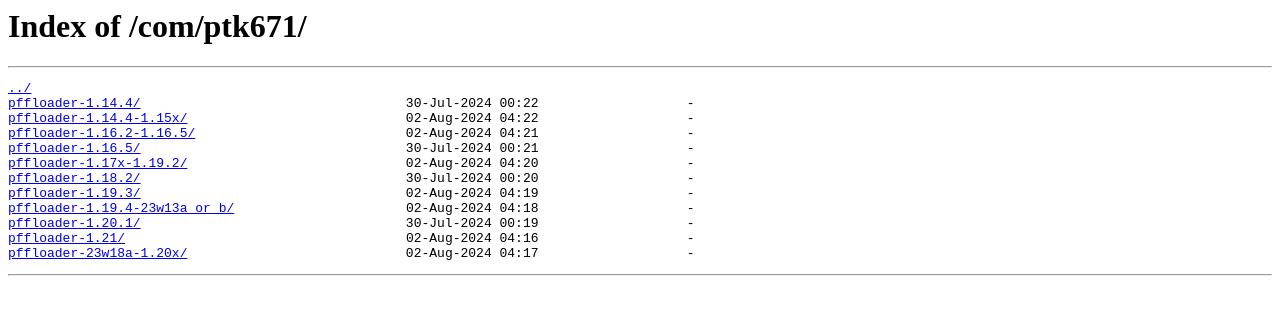
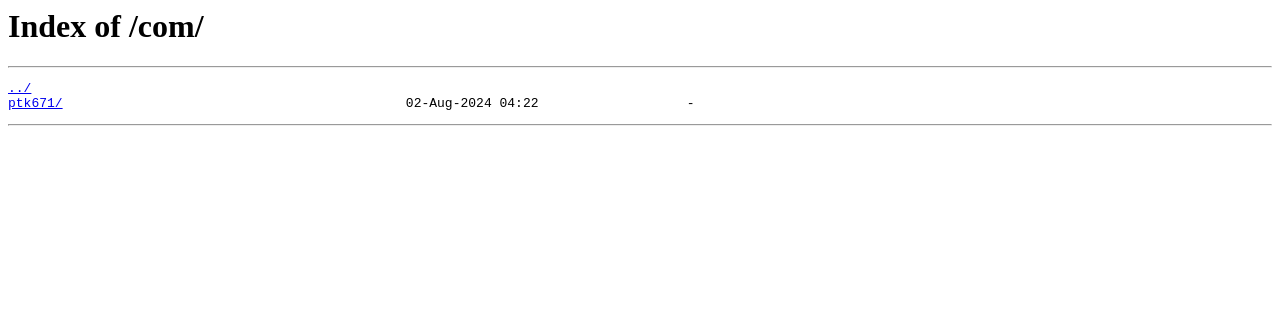
Before and after one commit to DHG-STUDIO/maven, a plain HTML site: page index.html in a window 1280 px wide. Drawn offline with Linux system fonts and the light colour scheme.

Commit message:
Update index.html

```diff
--- a/index.html
+++ b/index.html
@@ -1,22 +1,12 @@
 <html>
 	<head>
-		<title>Index of /com/ptk671/</title>
+		<title>Index of /com/</title>
 	</head>
 	<body>
-		<h1>Index of /com/ptk671/</h1>
+		<h1>Index of /com/</h1>
 		<hr>
 		<pre><a href="../">../</a>
-<a href="./pffloader-1.14.4/">pffloader-1.14.4/</a>                                  30-Jul-2024 00:22                   -
-<a href="./pffloader-1.14.4-1.15x/">pffloader-1.14.4-1.15x/</a>                            02-Aug-2024 04:22                   -
-<a href="./pffloader-1.16.2-1.16.5/">pffloader-1.16.2-1.16.5/</a>                           02-Aug-2024 04:21                   -
-<a href="./pffloader-1.16.5/">pffloader-1.16.5/</a>                                  30-Jul-2024 00:21                   -
-<a href="./pffloader-1.17x-1.19.2/">pffloader-1.17x-1.19.2/</a>                            02-Aug-2024 04:20                   -
-<a href="./pffloader-1.18.2/">pffloader-1.18.2/</a>                                  30-Jul-2024 00:20                   -
-<a href="./pffloader-1.19.3/">pffloader-1.19.3/</a>                                  02-Aug-2024 04:19                   -
-<a href="./pffloader-1.19.4-23w13a_or_b/">pffloader-1.19.4-23w13a_or_b/</a>                      02-Aug-2024 04:18                   -
-<a href="./pffloader-1.20.1/">pffloader-1.20.1/</a>                                  30-Jul-2024 00:19                   -
-<a href="./pffloader-1.21/">pffloader-1.21/</a>                                    02-Aug-2024 04:16                   -
-<a href="./pffloader-23w18a-1.20x/">pffloader-23w18a-1.20x/</a>                            02-Aug-2024 04:17                   -</pre>
+<a href="./ptk671/">ptk671/</a>                                            02-Aug-2024 04:22                   -</pre>
 		<hr>
 	</body>
 </html>
```
